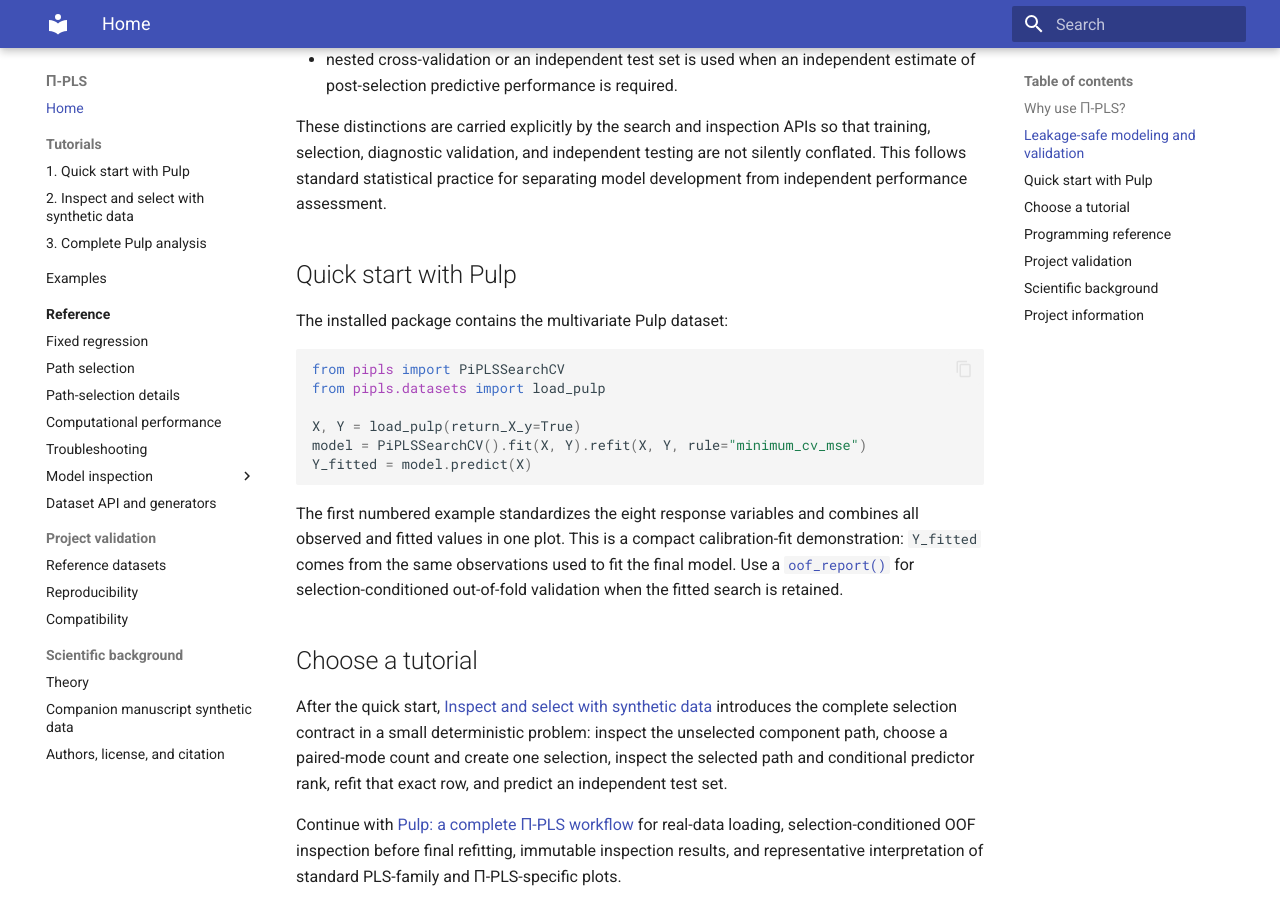
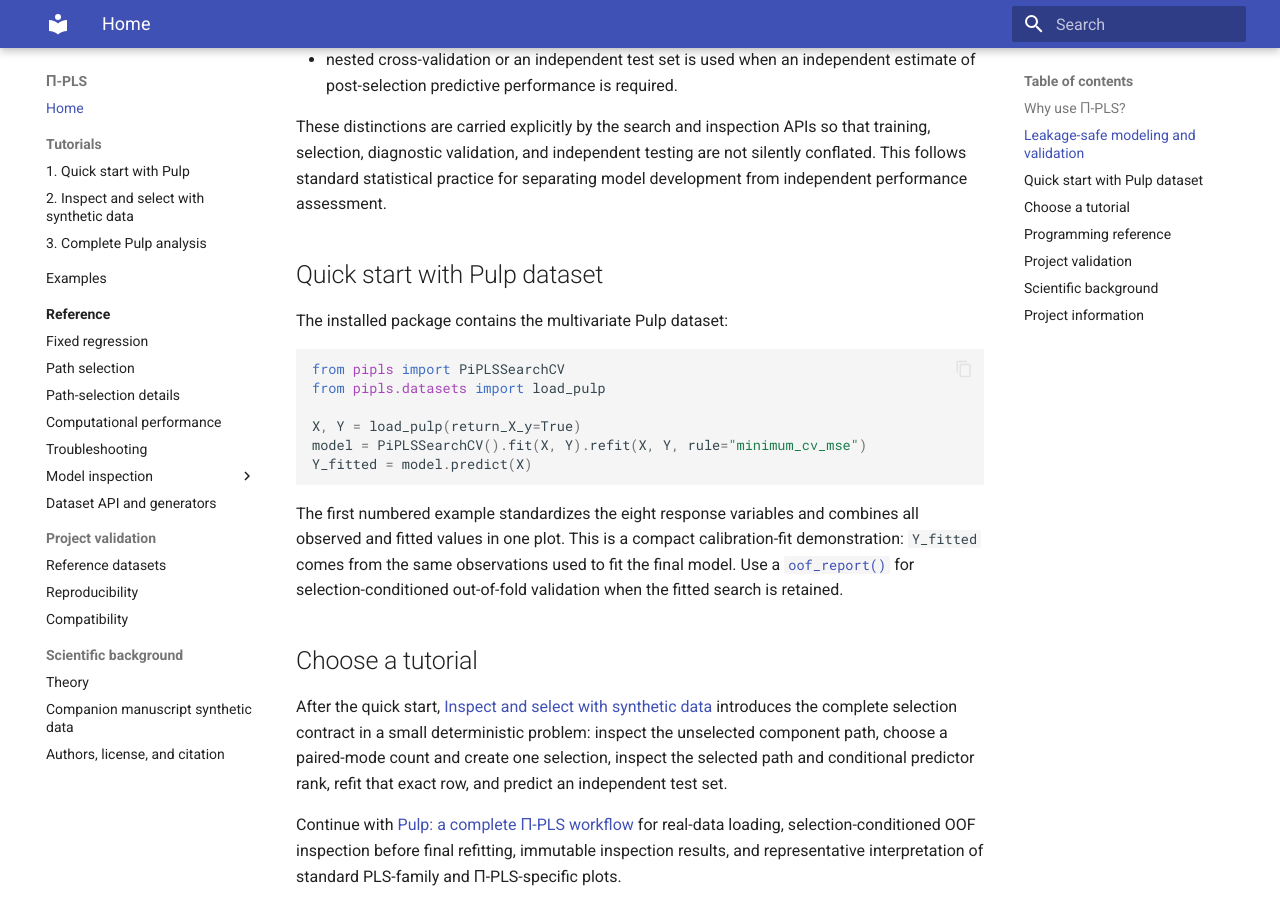
Before and after one commit to stefanlindstroem/pipls_private, an MkDocs documentation site: the page built from docs/index.md, in a window 1280 px wide and 900 px high, scrolled down 975 px. Built offline with MkDocs 1.6.1 and Material for MkDocs 9.7.7, drawn with Linux system fonts in a browser that asks for light colours.

Commit message:
Small doc edit.

```diff
--- a/docs/index.md
+++ b/docs/index.md
@@ -42,7 +42,7 @@ selection, diagnostic validation, and independent testing are not silently confl
 standard statistical practice for separating model development from independent performance
 assessment.
 
-## Quick start with Pulp
+## Quick start with Pulp dataset
 
 The installed package contains the multivariate Pulp dataset:
 
```
